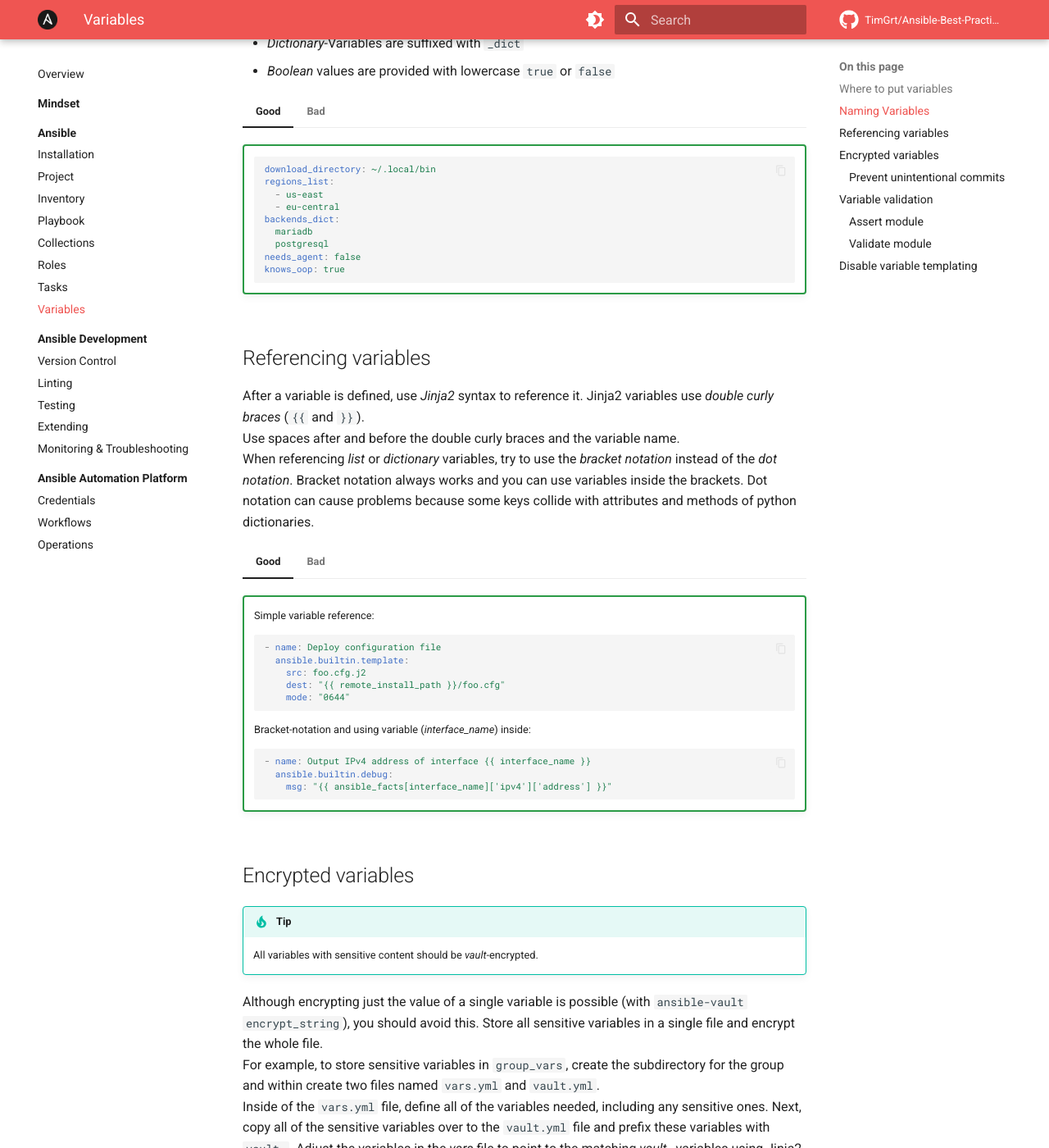
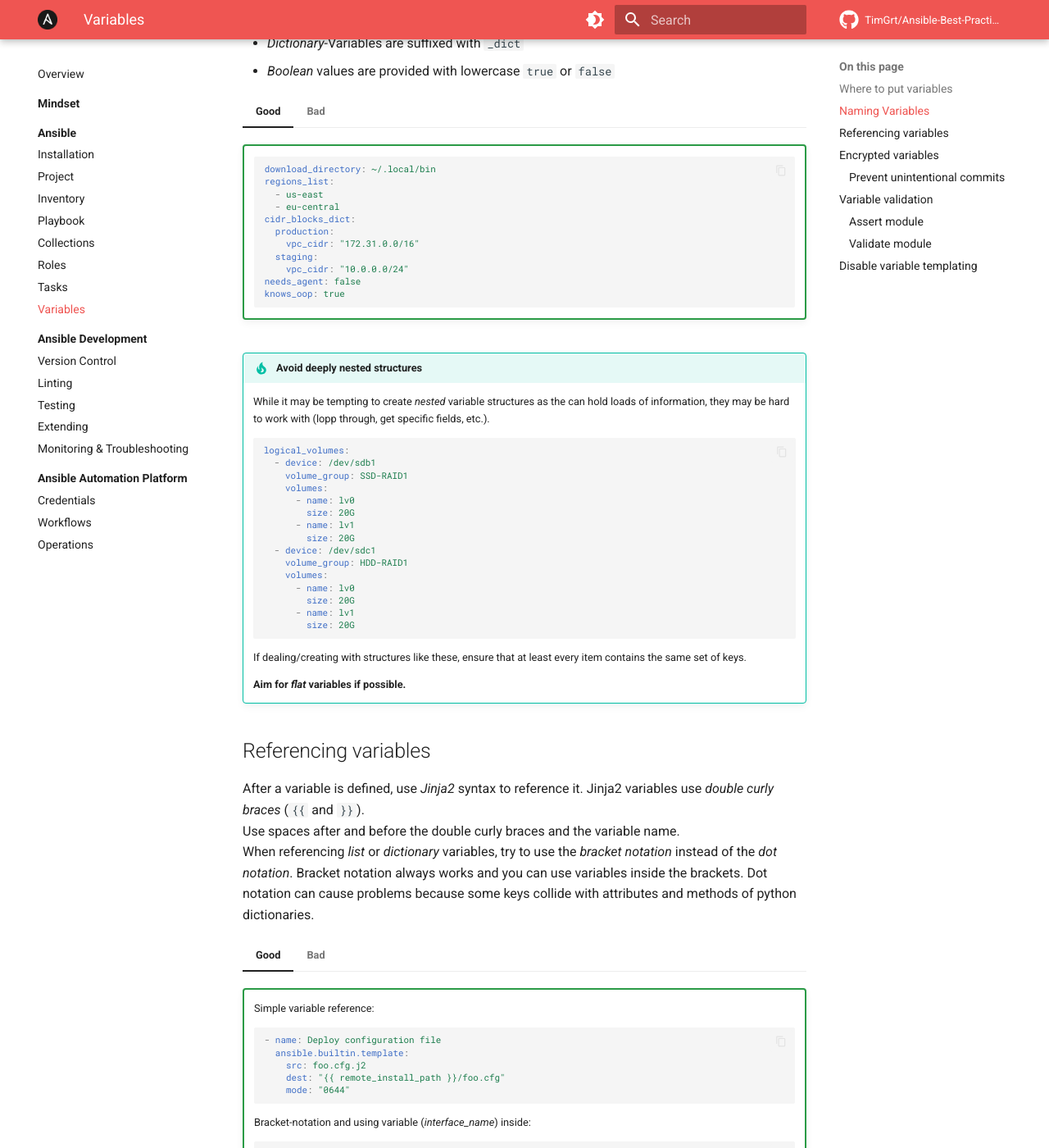
Before and after one commit to TimGrt/Ansible-Best-Practices, an MkDocs documentation site: the page built from docs/ansible/variables.md, in a window 1280 px wide and 1400 px high, scrolled down 638 px. Shown: the whole window at 82% size. Built offline with MkDocs 1.6.1 and Material for MkDocs 9.7.7, drawn with Linux system fonts in a browser that asks for light colours; plug-ins that fetch from the network failed and are left out; comment, search, counter and statistics services are not loaded.

Commit message:
Better example for dictionary, added tip to avoid deeply nested variables.

````diff
--- a/docs/ansible/variables.md
+++ b/docs/ansible/variables.md
@@ -26,9 +26,11 @@ The variable name should be self-explanatory (*as brief as possible, as detailed
         regions_list:
           - us-east
           - eu-central
-        backends_dict:
-          mariadb
-          postgresql
+        cidr_blocks_dict:
+          production:
+            vpc_cidr: "172.31.0.0/16"
+          staging:
+            vpc_cidr: "10.0.0.0/24"
         needs_agent: false
         knows_oop: true
         ```
@@ -39,12 +41,39 @@ The variable name should be self-explanatory (*as brief as possible, as detailed
         regions:
           - us-east
           - eu-central
-        backends:
-          mariadb
-          postgresql
+        cidr_blocks:
+          production:
+            vpc_cidr: "172.31.0.0/16"
+          staging:
+            vpc_cidr: "10.0.0.0/24"
         needsAgent: no
         knows_oop: True
         ```
+
+!!! tip "Avoid deeply nested structures"
+    While it may be tempting to create *nested* variable structures as the can hold loads of information, they may be hard to work with (lopp through, get specific fields, etc.).
+
+    ```yaml
+    logical_volumes:
+      - device: /dev/sdb1
+        volume_group: SSD-RAID1
+        volumes:
+          - name: lv0
+            size: 20G
+          - name: lv1
+            size: 20G
+      - device: /dev/sdc1
+        volume_group: HDD-RAID1
+        volumes:
+          - name: lv0
+            size: 20G
+          - name: lv1
+            size: 20G
+    ```
+
+    If dealing/creating with structures like these, ensure that at least every item contains the same set of keys.
+
+    **Aim for *flat* variables if possible.**
 
 ## Referencing variables
 
````
